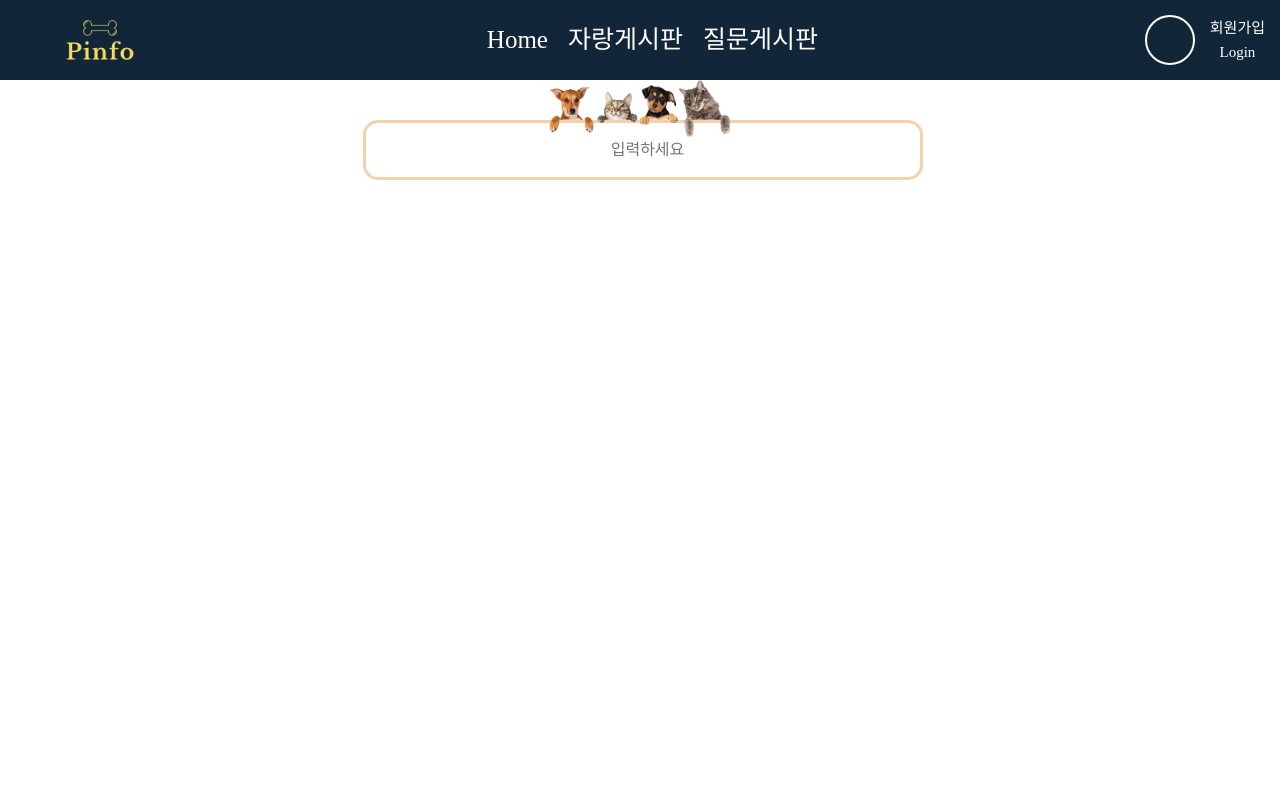
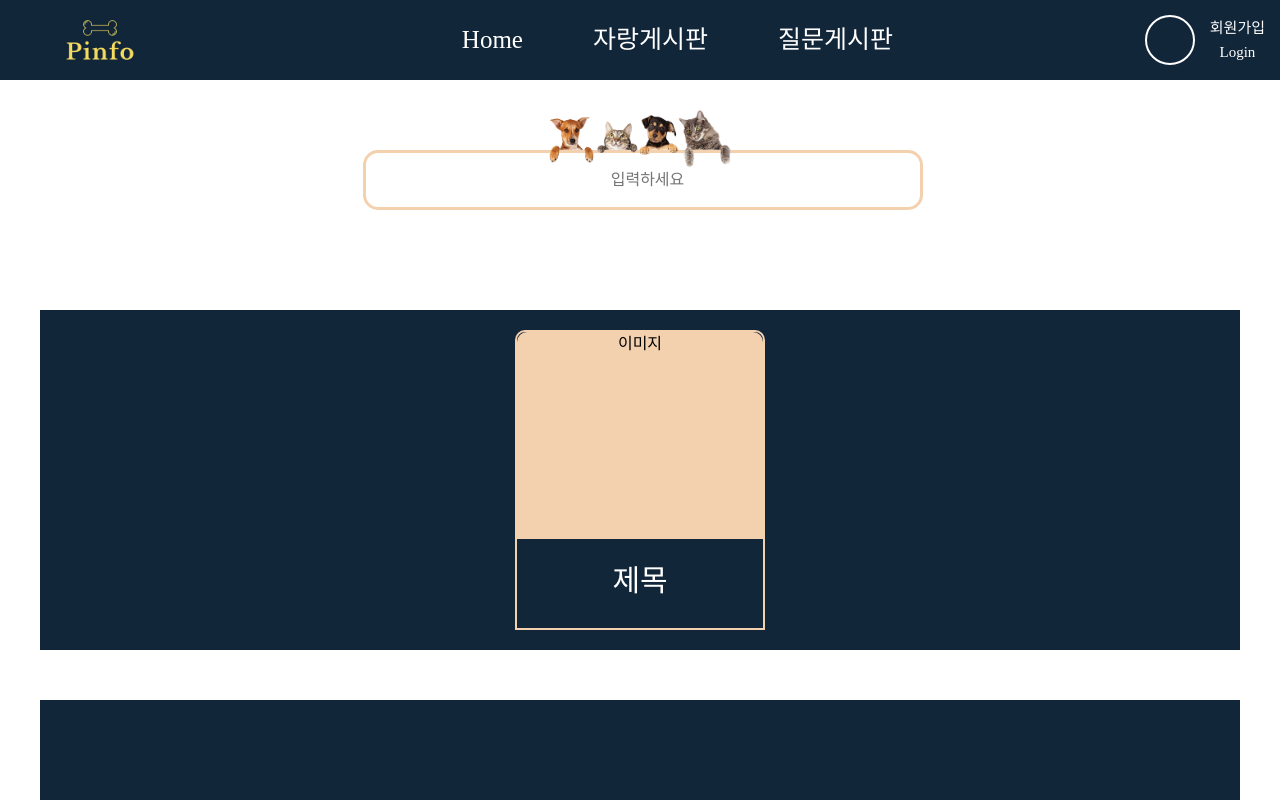
Before and after one commit to DHyeonJ/React_NewsFeed, a React (Create React App) app: page / in a window 1280 px wide. Shown: the top 800 px of the page. Built offline with nearby package versions, Linux system fonts and the light colour scheme.

Commit message:
Feat: main 페이지 UI 구현

```diff
--- a/src/components/Main/Body/Body.jsx
+++ b/src/components/Main/Body/Body.jsx
@@ -9,21 +9,54 @@ function Body() {
         <Input src={InputImgSrc}></Input>
         <Keyword type="text" placeholder="입력하세요"></Keyword>
       </Search>
+      <article>
+        <StSection>
+          <StContent>
+            <DivImg>이미지</DivImg>
+            <StTitle>제목</StTitle>
+          </StContent>
+        </StSection>
+        <StSection></StSection>
+      </article>
     </BArea>
   );
 }
 
 export default Body;
 
+const StContent = styled.div`
+  width: 250px;
+  height: 300px;
+  border: 2px solid #f4d1ae;
+  border-radius: 10px 10px 0 0;
+  text-align: center;
+  /* background-color: #f4d1ae; */
+`;
+const StTitle = styled.p`
+  font-size: 30px;
+  text-align: center;
+  padding-top: 30px;
+  color: white;
+`;
+
+const DivImg = styled.div`
+  width: 100%;
+  border-radius: 10px 10px 0 0;
+  height: 70%;
+  background-color: #f4d1ae;
+`;
+
 const BArea = styled.div`
   width: 100%;
   height: 100%;
   display: flex;
+  flex-direction: column;
 `;
 
 const Search = styled.div`
   width: 100%;
-  height: 100%;
+  margin-bottom: 100px;
+  margin-top: 30px;
   display: flex;
   justify-content: center;
   position: relative;
@@ -48,3 +81,14 @@ const Keyword = styled.input`
   padding-left: 10px;
   text-align: center;
 `;
+
+const StSection = styled.section`
+  width: 1200px;
+  height: 340px;
+  background-color: #12263a;
+  margin-bottom: 50px;
+  display: flex;
+  flex-direction: row;
+  justify-content: center;
+  align-items: center;
+`;
--- a/src/components/Main/Footer/Footer.jsx
+++ b/src/components/Main/Footer/Footer.jsx
@@ -19,4 +19,6 @@ export default Footer;
 
 const FInfo = styled.div`
   text-align: center;
+  /* position: fixed;
+  bottom: 0; */
 `;
--- a/src/components/Main/Header/Header.jsx
+++ b/src/components/Main/Header/Header.jsx
@@ -51,7 +51,7 @@ const Menu = styled.span`
 `;
 
 const StLink = styled(Link)`
-  margin-left: 20px;
+  margin-left: 70px;
   color: #ffffff;
 `;
 
```
